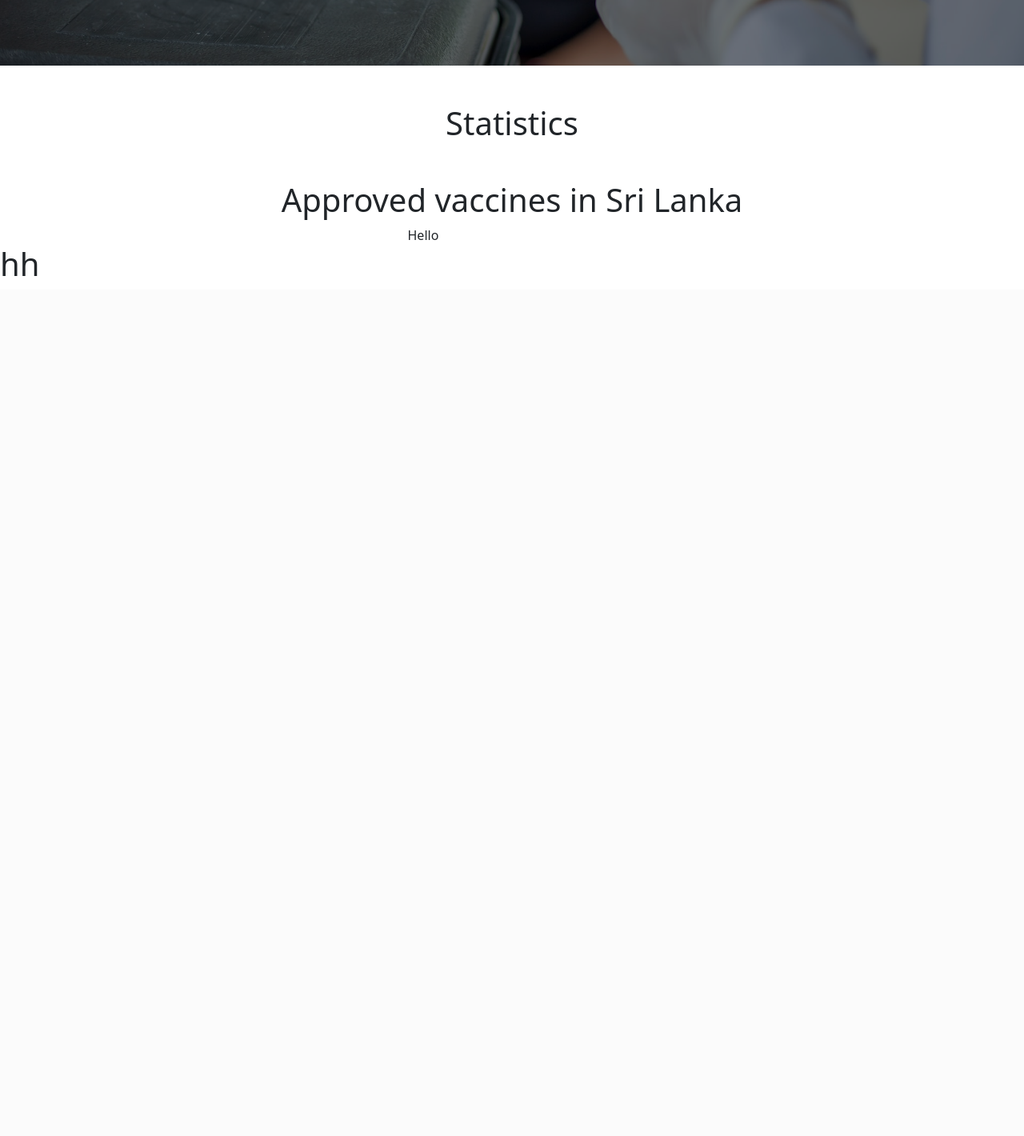
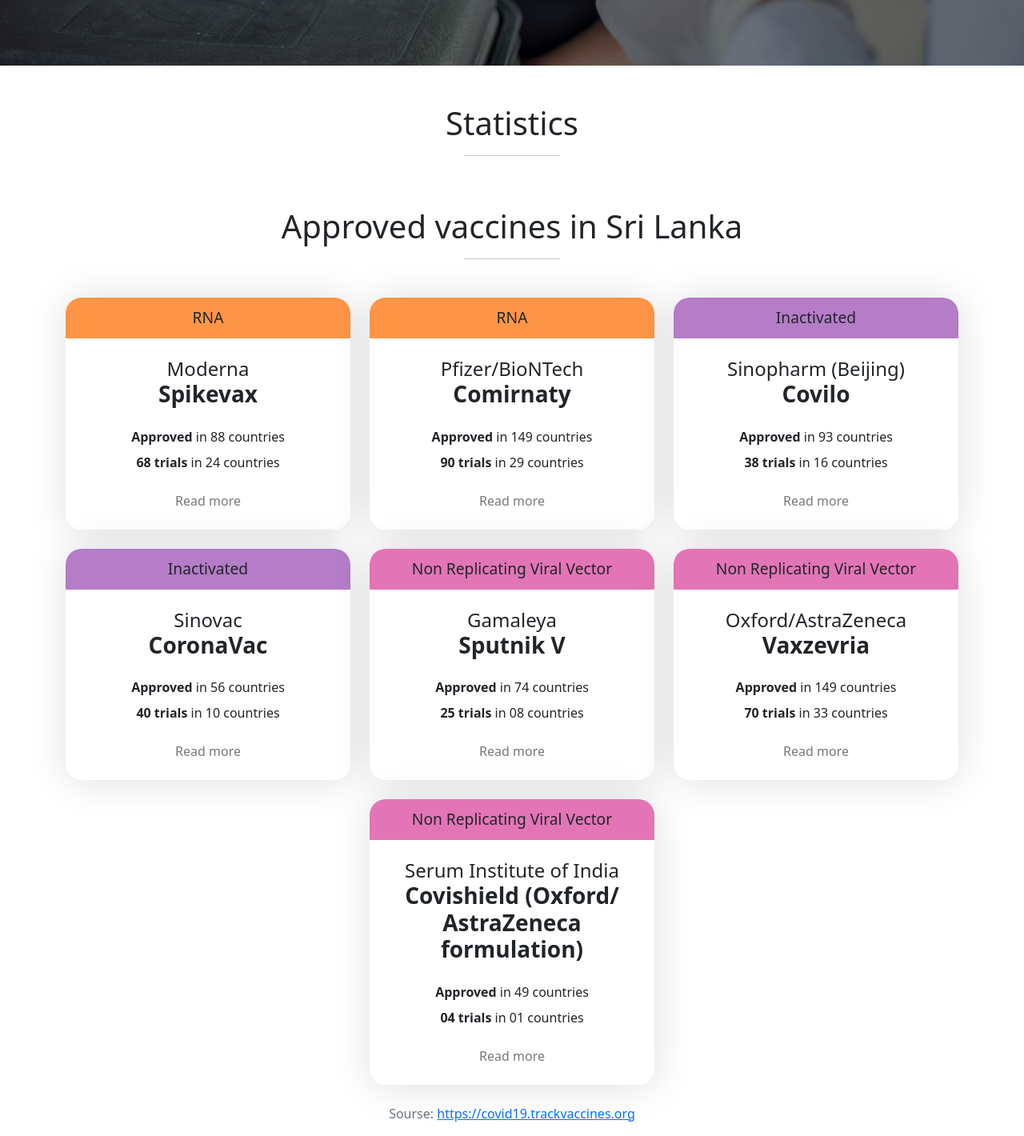
Before and after one commit to nsadisha/Corona-Stats-LK, a PHP site: page / in a window 1280 px wide. Shown: the part 718-2138 px from the top of the page at 80% size. Before the commit the page ends 1063 px from the top, so only its background shows below. Run offline with PHP 8.4, Linux system fonts and the light colour scheme.

Commit message:
vaccine types added

```diff
--- a/css/styles.css
+++ b/css/styles.css
@@ -25,3 +25,30 @@
 .banner-section .banner-title{
     font-size: 4rem;
 }
+
+/* vaccine type card */
+
+.vaccine-type-card{
+    background-color: white;
+    border-radius: 20px;
+    box-shadow: 1px 1px 50px rgba(0, 0, 0, 0.13);
+    padding: 0;
+    overflow: hidden;
+    text-align: center;
+    margin-bottom: 1.5rem;
+}
+.vaccine-type-card .type{
+    background-color: var(--bg);
+    width: 100%;
+    padding: 0.7rem;
+    font-size: 1.2rem;
+}
+.vaccine-type-card .more-link{
+    color: #797979;
+    text-decoration: none;
+    cursor: pointer;
+    transition: 0.2s;
+}
+.vaccine-type-card .more-link:hover{
+    color: black;
+}
--- a/index.html
+++ b/index.html
@@ -66,21 +66,107 @@
     <!-- banner section ends -->
 
     <!-- stats section starts -->
-    <section class="container mt-5" id="stats">
+    <section class="container pt-5" id="stats">
         <h1 class="text-center">Statistics</h1>
+        <hr width="120px" class="mx-auto">
     </section>
     <!-- stats section ends -->
 
     <!-- types section starts -->
-    <section class="container mt-5" id="types">
+    <section class="container pt-5" id="types">
         <h1 class="text-center">Approved vaccines in Sri Lanka</h1>
-        <div class="row justify-content-center">
-            <div class="col-md-3">Hello</div>
+        <hr width="120px" class="mx-auto">
+        <div class="row justify-content-center mt-5">
+
+            <div class="col-md-4">
+                <div class="vaccine-type-card">
+                    <div class="type" style="--bg: #ff9547;">RNA</div>
+                    <div class="my-4">
+                        <h4 class="mb-0">Moderna</h4>
+                        <h3><strong>Spikevax</strong></h3>
+                        <p class="mb-2 mt-4"><strong>Approved</strong> in 88 countries</p>
+                        <p class="mb-4"><strong>68 trials</strong> in 24 countries</p>
+                        <a href="https://covid19.trackvaccines.org/vaccines/22/" class="more-link" target="_blank">Read more</a>
+                    </div>
+                </div>
+            </div>
+            <div class="col-md-4">
+                <div class="vaccine-type-card">
+                    <div class="type" style="--bg: #ff9547;">RNA</div>
+                    <div class="my-4">
+                        <h4 class="mb-0">Pfizer/BioNTech</h4>
+                        <h3><strong>Comirnaty</strong></h3>
+                        <p class="mb-2 mt-4"><strong>Approved</strong> in 149 countries</p>
+                        <p class="mb-4"><strong>90 trials</strong> in 29 countries</p>
+                        <a href="https://covid19.trackvaccines.org/vaccines/6/" class="more-link" target="_blank">Read more</a>
+                    </div>
+                </div>
+            </div>
+            <div class="col-md-4">
+                <div class="vaccine-type-card">
+                    <div class="type" style="--bg: #b57cc8;">Inactivated</div>
+                    <div class="my-4">
+                        <h4 class="mb-0">Sinopharm (Beijing)</h4>
+                        <h3><strong>Covilo</strong></h3>
+                        <p class="mb-2 mt-4"><strong>Approved</strong> in 93 countries</p>
+                        <p class="mb-4"><strong>38 trials</strong> in 16 countries</p>
+                        <a href="https://covid19.trackvaccines.org/vaccines/5/" class="more-link" target="_blank">Read more</a>
+                    </div>
+                </div>
+            </div>
+            <div class="col-md-4">
+                <div class="vaccine-type-card">
+                    <div class="type" style="--bg: #b57cc8;">Inactivated</div>
+                    <div class="my-4">
+                        <h4 class="mb-0">Sinovac</h4>
+                        <h3><strong>CoronaVac</strong></h3>
+                        <p class="mb-2 mt-4"><strong>Approved</strong> in 56 countries</p>
+                        <p class="mb-4"><strong>40 trials</strong> in 10 countries</p>
+                        <a href="https://covid19.trackvaccines.org/vaccines/7/" class="more-link" target="_blank">Read more</a>
+                    </div>
+                </div>
+            </div>
+            <div class="col-md-4">
+                <div class="vaccine-type-card">
+                    <div class="type" style="--bg: #e375b6;">Non Replicating Viral Vector</div>
+                    <div class="my-4">
+                        <h4 class="mb-0">Gamaleya</h4>
+                        <h3><strong>Sputnik V</strong></h3>
+                        <p class="mb-2 mt-4"><strong>Approved</strong> in 74 countries</p>
+                        <p class="mb-4"><strong>25 trials</strong> in 08 countries</p>
+                        <a href="https://covid19.trackvaccines.org/vaccines/12/" class="more-link" target="_blank">Read more</a>
+                    </div>
+                </div>
+            </div>
+            <div class="col-md-4">
+                <div class="vaccine-type-card">
+                    <div class="type" style="--bg: #e375b6;">Non Replicating Viral Vector</div>
+                    <div class="my-4">
+                        <h4 class="mb-0">Oxford/AstraZeneca</h4>
+                        <h3><strong>Vaxzevria</strong></h3>
+                        <p class="mb-2 mt-4"><strong>Approved</strong> in 149 countries</p>
+                        <p class="mb-4"><strong>70 trials</strong> in 33 countries</p>
+                        <a href="https://covid19.trackvaccines.org/vaccines/4/" class="more-link" target="_blank">Read more</a>
+                    </div>
+                </div>
+            </div>
+            <div class="col-md-4">
+                <div class="vaccine-type-card">
+                    <div class="type" style="--bg: #e375b6;">Non Replicating Viral Vector</div>
+                    <div class="my-4">
+                        <h4 class="mb-0">Serum Institute of India</h4>
+                        <h3><strong>Covishield (Oxford/ AstraZeneca formulation)</strong></h3>
+                        <p class="mb-2 mt-4"><strong>Approved</strong> in 49 countries</p>
+                        <p class="mb-4"><strong>04 trials</strong> in 01 countries</p>
+                        <a href="https://covid19.trackvaccines.org/vaccines/48/" class="more-link" target="_blank">Read more</a>
+                    </div>
+                </div>
+            </div>
+
         </div>
+        <p class="text-secondary text-center">Sourse: <a href="https://covid19.trackvaccines.org/country/sri-lanka" target="_blank">https://covid19.trackvaccines.org</a></p>
     </section>
     <!-- types section ends -->
-
-    <h1>hh</h1>
 
 </body>
 
```
